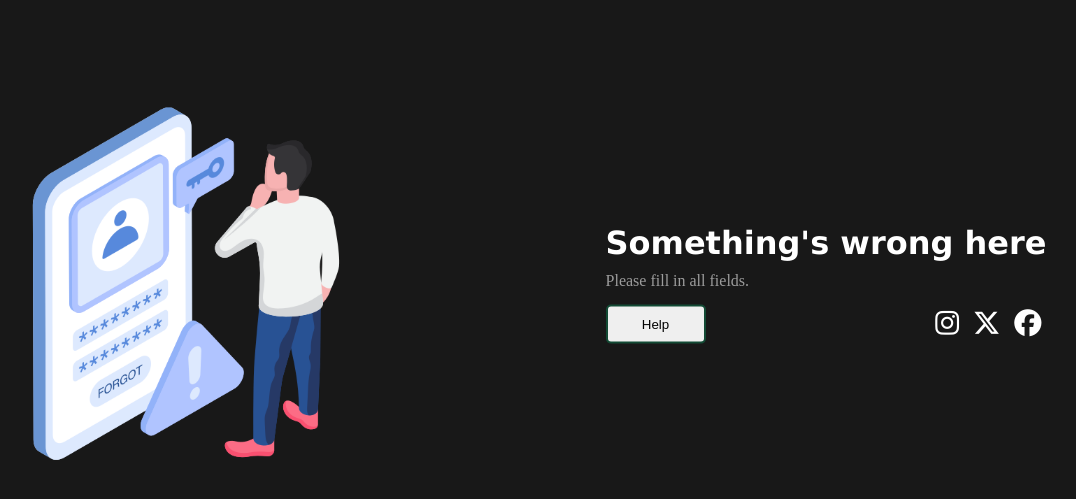
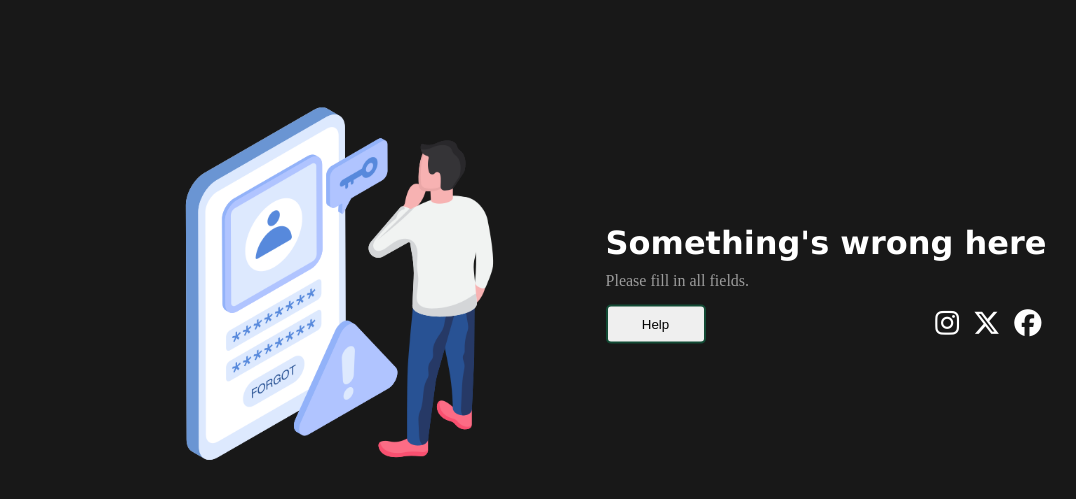
Before and after one commit to ADEL-MAHMOUD10/QR-code, a Flask app: template templates/error-w.html in a window 1280 px wide. Shown: the part 45-544 px from the top of the page, without its empty margins (70-1146 px from the left). Run offline with Flask 3, Linux system fonts and the light colour scheme; the template is opened without the code that fills it, so the values that code supplies are empty.

Commit message:
Update error.css

```diff
--- a/static/error.css
+++ b/static/error.css
@@ -35,11 +35,11 @@ body{
     display: flex;
     justify-content: center;
     align-items: center;
-    margin: 10px auto;
+    margin: auto;
     transform: translateY(25%);
 }
 .info{
-    margin: 50px auto;
+    margin: 0 10px ;
 }
 h1{
     color: #fff;
```
